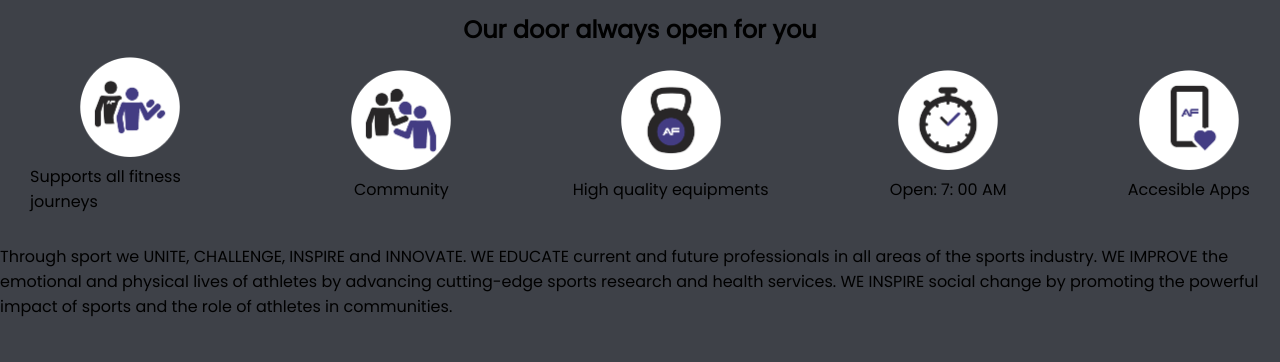
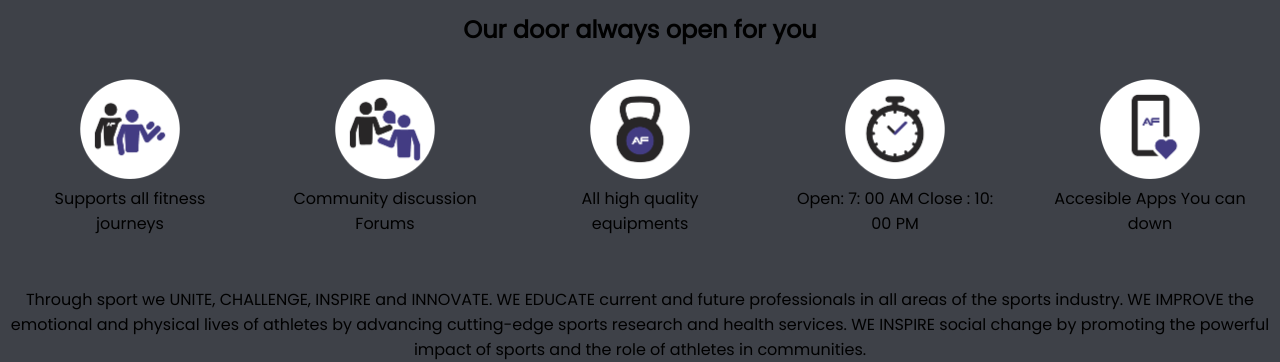
Before and after one commit to Roth-Samreth/B6-SPORTCLUBS, a plain HTML site: page index.html in a window 1280 px wide. Shown: the part 665-1027 px from the top of the page. Before the commit the page ends 984 px from the top, so only its background shows below. Drawn offline with Linux system fonts and the light colour scheme.

Commit message:
#13 update01

```diff
--- a/home.scss
+++ b/home.scss
@@ -15,6 +15,7 @@ body{
 }
 .container{
     width: 100%;
+    height: 200px;
     @include dis-flex;
     flex-direction: row;
     justify-content: space-between;
@@ -26,5 +27,9 @@ body{
 }
 .box{
     max-width: 200px;
+    height: 100px;
     @include dis-flex;
 }
+.text{
+    text-align: center;
+}
--- a/index.html
+++ b/index.html
@@ -55,15 +55,15 @@
                     <img src="./Image/Icon/02.community.webp" alt="">
                 </div>
                 <div class="text">
-                    <p>Community</p>
+                    <p>Community discussion  Forums</p>
                 </div>
             </div>
-            <div class="box card card">
+            <div class="box card">
                 <div class="image">
                     <img src="./Image/Icon/03.equipment.webp" alt="">
                 </div>
                 <div class="text">
-                    <p>High quality equipments</p>
+                    <p>All high quality equipments</p>
                 </div>
             </div>
             <div class="box card">
@@ -71,7 +71,7 @@
                     <img src="./Image/Icon/04.time_.webp" alt="">
                 </div>
                 <div class="text">
-                    <p>Open: 7: 00 AM</p>
+                    <p>Open: 7: 00 AM  Close : 10: 00 PM</p>
                 </div>
             </div>
             <div class="box card">
@@ -79,7 +79,7 @@
                     <img src="./Image/Icon/05.app_.webp" alt="">
                 </div>
                 <div class="text">
-                    <p>Accesible Apps</p>
+                    <p>Accesible Apps You can down</p>
                 </div>
             </div>
         </div>
```
Also changed, not shown: css/home.css.
